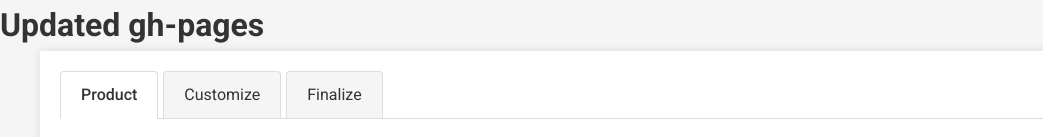
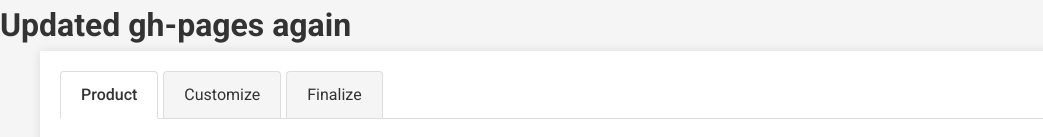
Before and after one commit to warrenscipio/GDC-custom-product-host, a plain HTML site: page index.html in a window 1280 px wide. Shown: the top 137 px of the page, without its empty margins (0-1043 px from the left). Drawn offline with Linux system fonts and the light colour scheme.

```diff
--- a/index.html
+++ b/index.html
@@ -1 +1 @@
-<!doctype html><html lang="en"><head><meta charset="UTF-8"><meta name="viewport" content="width=device-width,initial-scale=1"><title>Product Customizer</title><link href="https://fonts.googleapis.com/css2?family=Roboto:wght@300;400;500;700&display=swap" rel="stylesheet"><script defer="defer" src="bundle.js"></script><h1>Updated gh-pages</h1></head><body><div id="root"></div></body></html>
+<!doctype html><html lang="en"><head><meta charset="UTF-8"><meta name="viewport" content="width=device-width,initial-scale=1"><title>Product Customizer</title><link href="https://fonts.googleapis.com/css2?family=Roboto:wght@300;400;500;700&display=swap" rel="stylesheet"><script defer="defer" src="bundle.js"></script><h1>Updated gh-pages again</h1></head><body><div id="root"></div></body></html>
```
